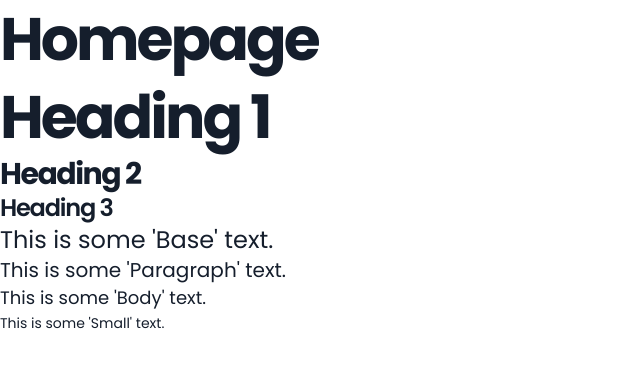
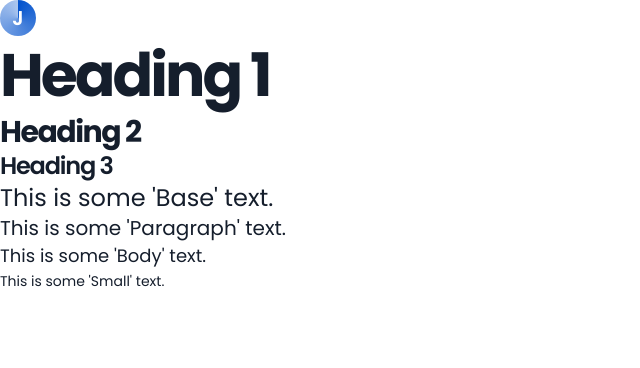
Before and after one commit to JamesDrysdale/portfolio, a Next.js app: page / in a window 1280 px wide. Shown: the top 368 px of the page, without its empty margins (0-640 px from the left). Built offline with nearby package versions, Linux system fonts and the light colour scheme.

Commit message:
Created Logo with J initial

```diff
--- a/app/globals.css
+++ b/app/globals.css
@@ -90,12 +90,6 @@
   }
 }
 
-/* @layer components {
-  .my-button {
-    @apply text-sm;
-    @apply font-thin;
-
-    @apply lg:text-sm;
-    @apply lg:font-normal;
-  }
-} */
+.logo-background {
+  background: conic-gradient(#0252cd, rgba(2, 82, 205, 0.33));
+}
--- a/app/page.tsx
+++ b/app/page.tsx
@@ -1,7 +1,9 @@
+import Navbar from '@/components/Navbar';
+
 export default function Home() {
   return (
     <main>
-      <h1>Homepage</h1>
+      <Navbar />
       <h1>Heading 1</h1>
       <h2>Heading 2</h2>
       <h3>Heading 3</h3>
--- /dev/null
+++ b/components/Navbar.tsx
@@ -0,0 +1,14 @@
+'use client';
+
+const Navbar = () => {
+  return (
+    <nav>
+      {/* Logo */}
+      <div className='logo-background flex h-7 w-7 items-center justify-center rounded-full md:h-9 md:w-9'>
+        <p className='font-semibold text-white900 md:text-xl'>J</p>
+      </div>
+    </nav>
+  );
+};
+
+export default Navbar;
```
